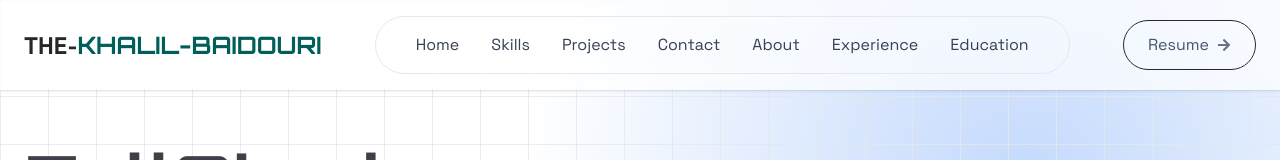
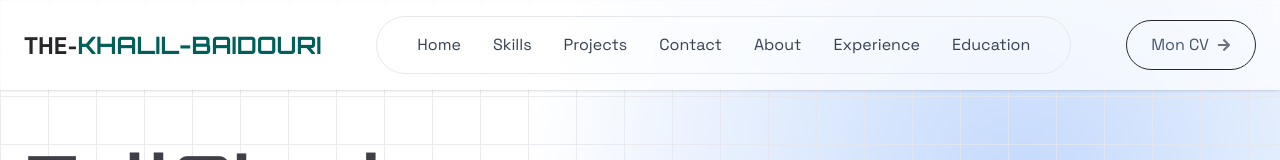
Before and after one commit to khalilbaidouri/portfolio, a React (Vite) app in the folder portfolio/: page / in a window 1280 px wide. Shown: the top 160 px of the page. Built offline with nearby package versions, Linux system fonts and the light colour scheme; a web font is replaced by a local one.

Commit message:
about me

```diff
--- a/portfolio/src/components/NavBar.jsx
+++ b/portfolio/src/components/NavBar.jsx
@@ -31,7 +31,7 @@ const NavBar = () => {
             <a download href="/CV.pdf"
               className="px-6 py-3 border border-zinc-800 rounded-full flex items-center gap-2 text-slate-600 hover:text-slate-900 hover:border-teal-700 hover:translate-y-1 transition duration-300 cursor-pointer"
             >
-              Resume
+              Mon CV
               <FaArrowRight className="text-gray-500 text-sm" />
             </a>
           </div>
```
